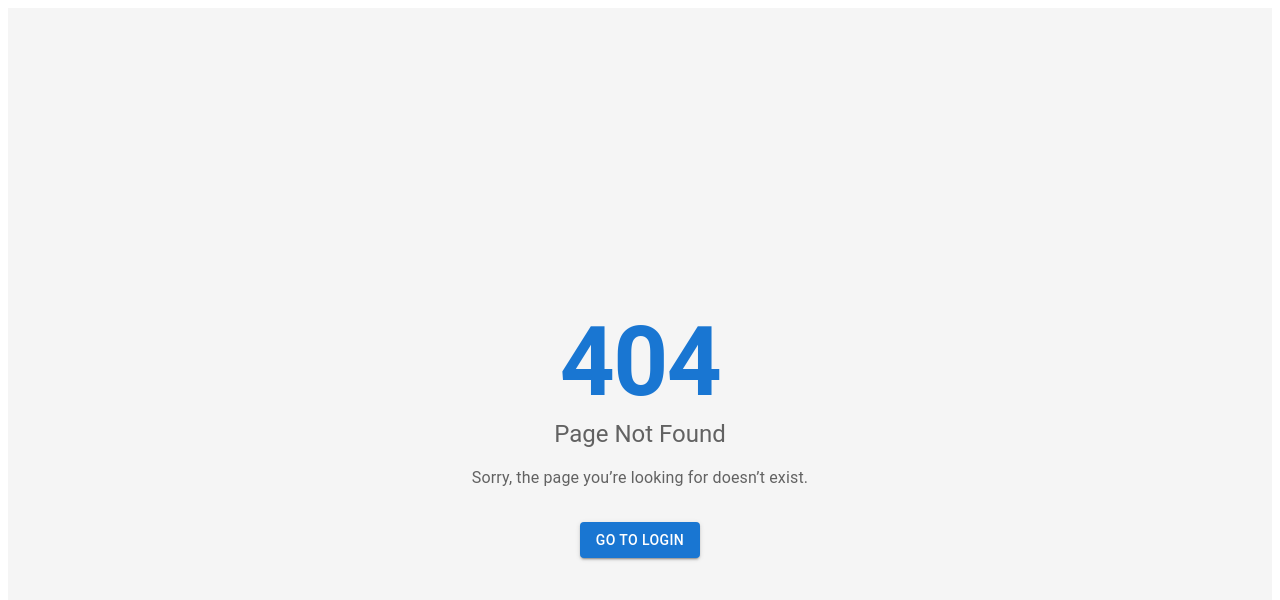
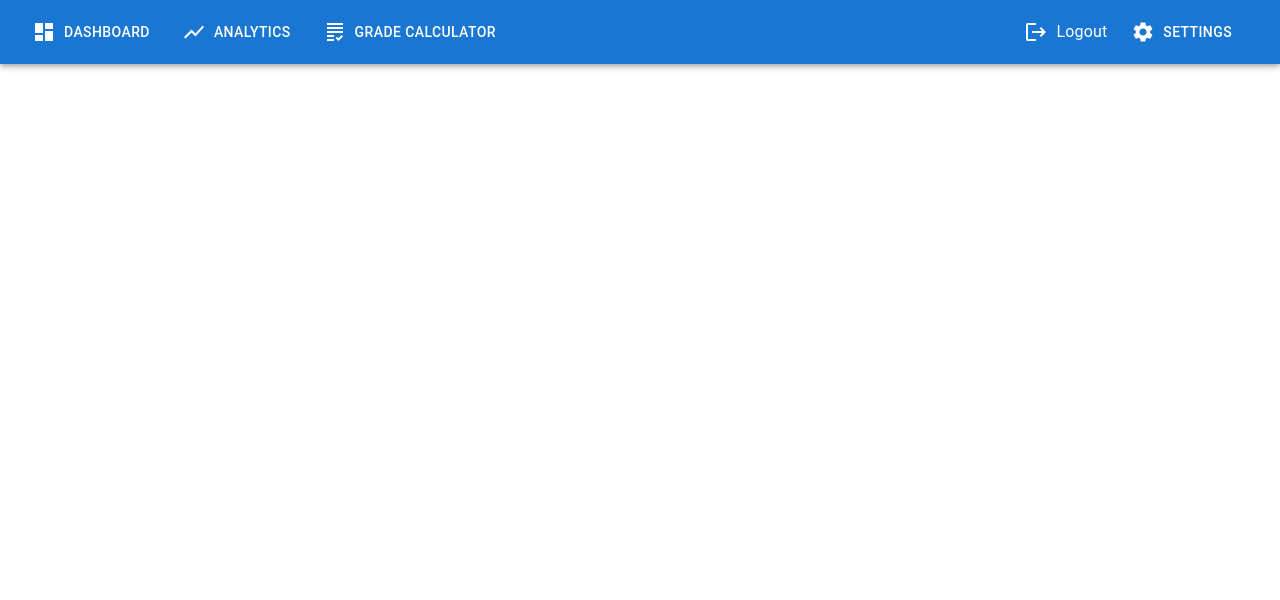
Before and after one commit to SWE2024/hacksussex-2025, a React (Vite) app in the folder frontend/: page /dashboard in a window 1280 px wide. Before the commit this address had no page. Shown: the top 600 px of the page. Built offline with nearby package versions, Linux system fonts and the light colour scheme.

Commit message:
added dashboard and NavBar

```diff
--- a/frontend/src/App.tsx
+++ b/frontend/src/App.tsx
@@ -3,12 +3,17 @@ import { CssBaseline } from "@mui/material";
 import SignUp from "./pages/SignUp";
 import PageNotFound from "./pages/PageNotFound";
 import LogIn from "./pages/LogIn";
+import { DashBoard } from "./pages/DashBoard";
+import { Navbar } from "./components/NavBar";
+import { Calculator } from "./pages/Calculator";
+import { Analytics } from "./pages/Analytics";
 
 function Layout() {
 
   return (
     <>
       <CssBaseline />
+      <Navbar/>
       <Outlet />
     </>
   );
@@ -24,7 +29,9 @@ function App() {
       {/* Protected Routes */}
       <Route element={<Layout />}>
         {/*<Route path="/dashboard" element={isAuthenticated ? <Dashboard /> : <Login />} />*/}
-
+        <Route path="/dashboard" element={ <DashBoard/>} />
+        <Route path="/calculator" element={ <Calculator/>} />
+        <Route path="/analytics" element={ <Analytics/>} />
       </Route>
 
       {/* Catch-all route for undefined paths */}
@@ -36,6 +43,7 @@ function App() {
 export default function AppWrapper() {
   return (
     <Router>
+
       <App />
     </Router>
   );
--- /dev/null
+++ b/frontend/src/components/NavBar.tsx
@@ -0,0 +1,89 @@
+import React, { useState } from "react";
+import {
+  AppBar,
+  Toolbar,
+  Button,
+  Box,
+  MenuItem,
+  Fade,
+
+} from "@mui/material";
+import Menu from '@mui/material/Menu';
+import { Link, useNavigate } from "react-router-dom";
+import {Dashboard, Work, Logout, Grading, ShowChart, Settings} from '@mui/icons-material';
+import { blue, red } from "@mui/material/colors";
+
+
+export const Navbar: React.FC = () => {
+  const [anchorEl, setAnchorEl] = useState<null | HTMLElement>(null);
+  const navigate = useNavigate();
+  const open = Boolean(anchorEl);
+
+  const handleMenuOpen = (event: React.MouseEvent<HTMLElement>) => {
+    setAnchorEl(event.currentTarget);
+  };
+
+  const handleMenuClose = () => {
+    setAnchorEl(null);
+  };
+
+  const handleLogout = () => {
+    handleMenuClose();
+    navigate("/login");
+  };
+
+  return (
+    <AppBar position="sticky">
+      <Toolbar>
+        <Box display="flex" flexGrow={1}>
+          <Button color="inherit" component={Link} to="/dashboard" sx={{marginRight: 2}}>
+            <Dashboard sx={{ marginRight: 1 }} />
+            Dashboard
+          </Button>
+          <Button color="inherit" component={Link} to="/analytics" sx={{marginRight: 2}}>
+            <ShowChart sx={{ marginRight: 1 }} />
+            Analytics
+          </Button>
+          <Button color="inherit" component={Link} to="/calculator" sx={{marginRight: 2}}>
+            <Grading sx={{ marginRight: 1 }} />
+            Grade Calculator
+          </Button>
+        </Box>
+            <MenuItem onClick={handleLogout}>
+            <Logout sx={{ marginRight: 1 }} />
+            Logout
+            </MenuItem>
+            <div>
+            <Button
+                color="inherit"
+                id ="fade-button"
+                sx={{marginRight: 2}}
+                aria-controls={open ? 'fade-menu' : undefined}
+                aria-haspopup = "true"
+                aria-expanded={open ? 'true' : undefined}
+                onClick={handleMenuOpen}
+            >
+                <Settings sx={{ marginRight: 1 }} />
+                Settings
+            </Button>
+            <Menu
+                id = "fade-menu"
+                MenuListProps={{
+                    'aria-labelledby': 'fade-menu',
+                }}
+                anchorEl = {anchorEl}
+                open = {open}
+                onClose={handleMenuClose}
+                TransitionComponent={Fade}
+                >
+                  <MenuItem onClick={handleMenuClose}>Normal</MenuItem>
+                  <MenuItem onClick={handleMenuClose}>Deuteranopia/Protanopia</MenuItem>
+                  <MenuItem onClick={handleMenuClose}>Tritanopia</MenuItem>
+                  <MenuItem onClick={handleMenuClose}>Total Colour Blind</MenuItem>
+                </Menu>
+            </div>
+
+      </Toolbar>
+    </AppBar>
+  );
+};
--- /dev/null
+++ b/frontend/src/pages/Analytics.tsx
@@ -0,0 +1,15 @@
+import React, { useState } from "react";
+import { useNavigate } from "react-router-dom";
+import { Box, Typography, Button, TextField, MenuItem, Divider, Card } from "@mui/material";
+import { Navbar } from "../components/NavBar";
+
+
+export const Analytics = () =>{
+
+    return (
+        <Box display="flex" flexDirection="column" alignItems="center" justifyContent="center" height="100vh">
+
+
+        </Box>
+    );
+};
--- /dev/null
+++ b/frontend/src/pages/Calculator.tsx
@@ -0,0 +1,15 @@
+import React, { useState } from "react";
+import { useNavigate } from "react-router-dom";
+import { Box, Typography, Button, TextField, MenuItem, Divider, Card } from "@mui/material";
+import { Navbar } from "../components/NavBar";
+
+
+export const Calculator = () =>{
+
+    return (
+        <Box display="flex" flexDirection="column" alignItems="center" justifyContent="center" height="100vh">
+
+
+        </Box>
+    );
+};
--- /dev/null
+++ b/frontend/src/pages/DashBoard.tsx
@@ -0,0 +1,15 @@
+import React, { useState } from "react";
+import { useNavigate } from "react-router-dom";
+import { Box, Typography, Button, TextField, MenuItem, Divider, Card } from "@mui/material";
+import { Navbar } from "../components/NavBar";
+
+
+export const DashBoard = () =>{
+
+    return (
+        <Box display="flex" flexDirection="column" alignItems="center" justifyContent="center" height="100vh">
+
+
+        </Box>
+    );
+};
--- a/frontend/src/pages/LogIn.tsx
+++ b/frontend/src/pages/LogIn.tsx
@@ -23,10 +23,10 @@ const LogIn: React.FC = () => {
     setFormData({ ...formData, [e.target.name]: e.target.value });
   };
 
-  const handleSubmit = async (e: React.FormEvent) => {
+  const handleLogin= async (e: React.FormEvent) => {
     e.preventDefault();
     console.log("User Data:", formData);
-    // Submit logic here
+    navigate("/dashboard");
   };
 
   return (
@@ -34,7 +34,7 @@ const LogIn: React.FC = () => {
       <Typography variant="h4" gutterBottom>
         Login
       </Typography>
-      <form onSubmit={handleSubmit} style={{ width: "300px" }}>
+      <form onSubmit={handleLogin} style={{ width: "300px" }}>
         <TextField
           label="Email"
           name="email"
```
Also changed, not shown: 1 other file (tests, documents, lock files or other folders).
